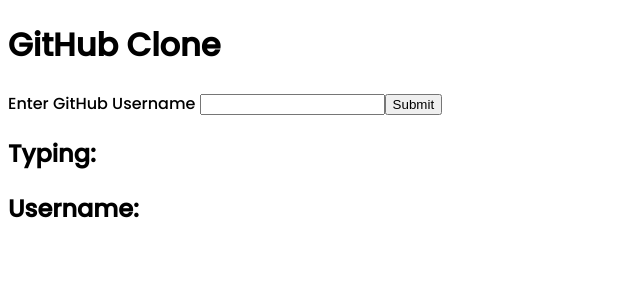
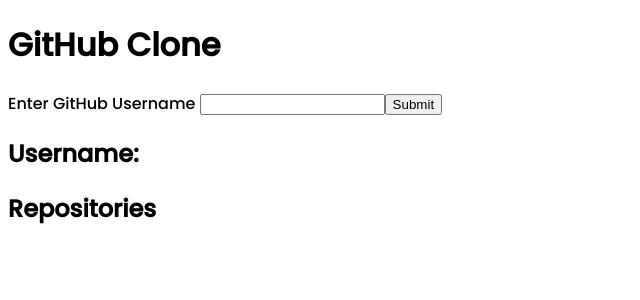
Before and after one commit to MugishaU/GitHubClone, a React app: page / in a window 1280 px wide. Shown: the top 300 px of the page, without its empty margins (0-640 px from the left). Built offline with nearby package versions, Linux system fonts and the light colour scheme.

Commit message:
Add functionality to fetch and display stargazer count, fork count and repo name

```diff
--- a/src/App.js
+++ b/src/App.js
@@ -34,9 +34,16 @@
           <input type="text" value={this.state.typing} onChange={this.handleChange}></input>
           <input type="submit" value="Submit"></input>
         </form>
-        <h2>Typing: {this.state.typing}</h2>
         <h2>Username: {this.state.username}</h2>
+        <div id="data">
+        <h2>Repositories</h2>
+        {this.state.userData.map((item, idx) => {
+          return <div key={idx}>
+            <h2>{idx}: {item.name}</h2>
+            <hr/>
+          </div>})}
 
+        </div>
       </>
     );
   }
```
